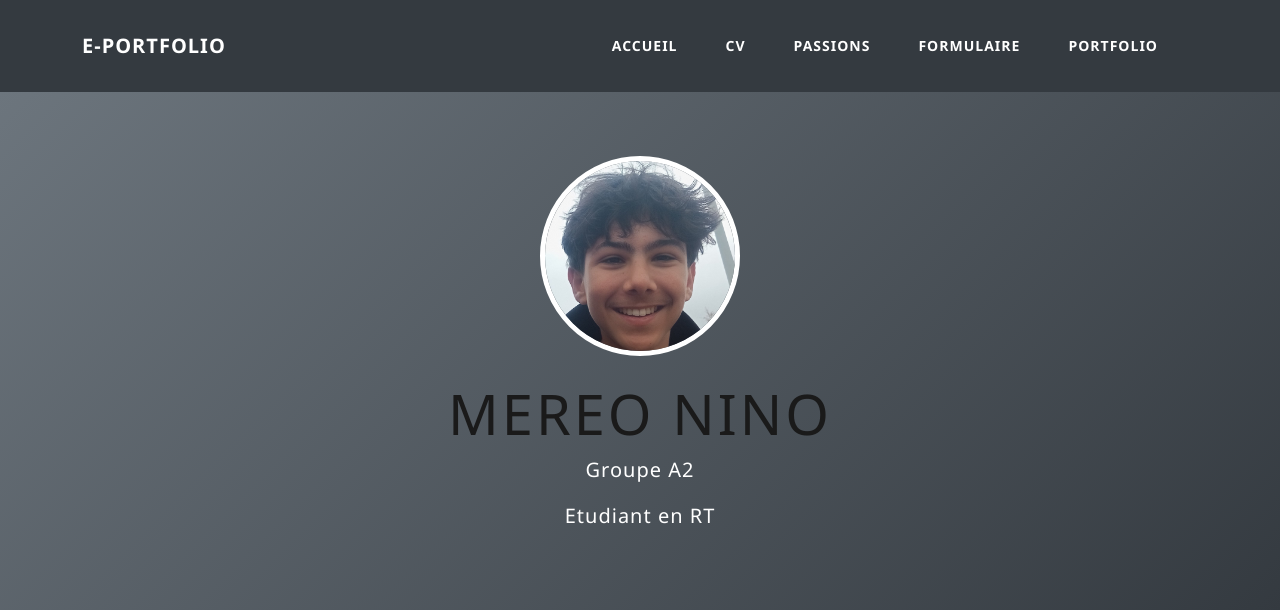
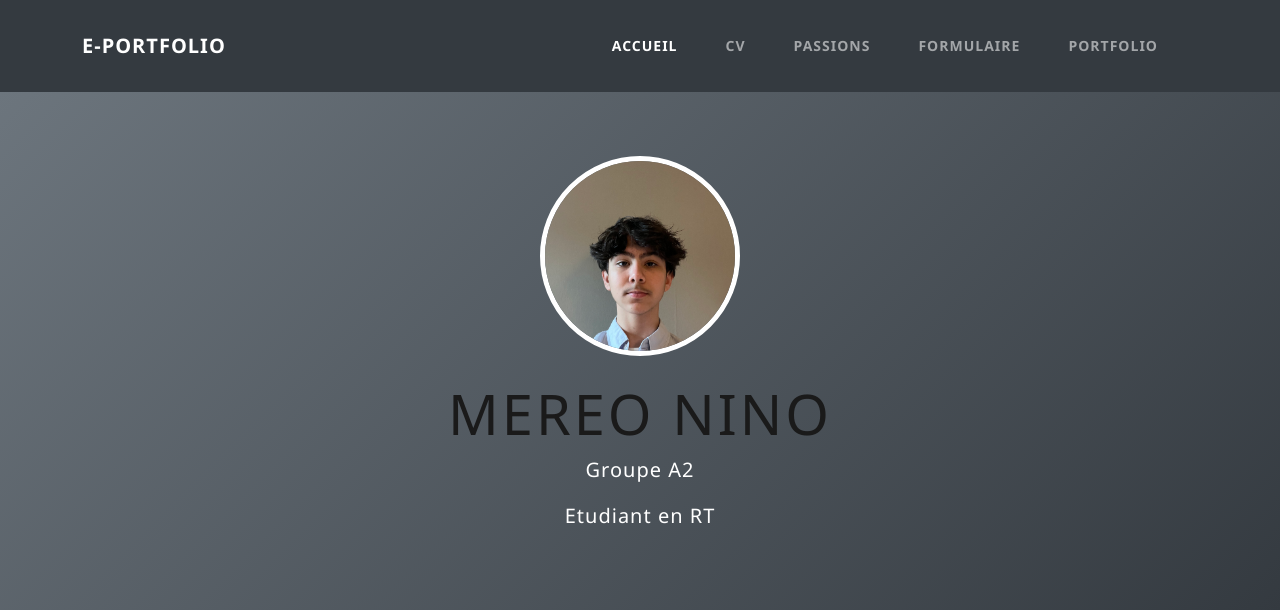
Before and after one commit to Ni0301/eportfolio, a Symfony app: template templates/eportfolio/index.html.twig in a window 1280 px wide. Shown: the top 610 px of the page. Run offline with Twig, Linux system fonts and the light colour scheme; the template is opened without the code that fills it: most values are stand-ins (such as "Sample title", 1, 10 or a date in 2020); some libraries are stand-ins or nearby versions.

Commit message:
Rectification nav-barre

```diff
--- a/templates/base.html.twig
+++ b/templates/base.html.twig
@@ -57,16 +57,16 @@
                         <a class="nav-link active" href="/eportfolio">Accueil</a>
                     </li>
                     <li class="nav-item">
-                        <a class="nav-link active" href="/eportfolio/CV">CV</a>
+                        <a class="nav-link" href="/eportfolio/CV">CV</a>
                     </li>
                     <li class="nav-item">
-                        <a class="nav-link active" href="/eportfolio/passions">Passions</a>
+                        <a class="nav-link" href="/eportfolio/passions">Passions</a>
                     </li>
                     <li class="nav-item">
-                        <a class="nav-link active" href="/eportfolio/formulaire">Formulaire</a>
+                        <a class="nav-link" href="/eportfolio/formulaire">Formulaire</a>
                     </li>
                     <li class="nav-item">
-                        <a class="nav-link active" href="/eportfolio/portfolio">Portfolio</a>
+                        <a class="nav-link" href="/eportfolio/portfolio">Portfolio</a>
                     </li>
                 </ul>
             </div>
--- a/templates/eportfolio/CV.html.twig
+++ b/templates/eportfolio/CV.html.twig
@@ -99,7 +99,7 @@
                         <a class="nav-link" href="{{ path('app_eportfolio_formulaire') }}">Formulaire</a>
                     </li>
                     <li class="nav-item">
-                        <a class="nav-link active" href="{{ path('app_eportfolio_portfolio') }}">Portfolio</a>
+                        <a class="nav-link" href="{{ path('app_eportfolio_portfolio') }}">Portfolio</a>
                     </li>
                 </ul>
             </div>
--- a/templates/eportfolio/formulaire.html.twig
+++ b/templates/eportfolio/formulaire.html.twig
@@ -60,16 +60,16 @@
                         <a class="nav-link" href="{{ path('app_eportfolio') }}">Accueil</a>
                     </li>
                     <li class="nav-item">
-                        <a class="nav-link active" href="{{ path('app_eportfolio_CV') }}">CV</a>
+                        <a class="nav-link" href="{{ path('app_eportfolio_CV') }}">CV</a>
                     </li>
                     <li class="nav-item">
                         <a class="nav-link" href="{{ path('app_eportfolio_passions') }}">Passions</a>
                     </li>
                     <li class="nav-item">
-                        <a class="nav-link" href="{{ path('app_eportfolio_formulaire') }}">Formulaire</a>
+                        <a class="nav-link active" href="{{ path('app_eportfolio_formulaire') }}">Formulaire</a>
                     </li>
                     <li class="nav-item">
-                        <a class="nav-link active" href="{{ path('app_eportfolio_portfolio') }}">Portfolio</a>
+                        <a class="nav-link" href="{{ path('app_eportfolio_portfolio') }}">Portfolio</a>
                     </li>
                 </ul>
             </div>
--- a/templates/eportfolio/passions.html.twig
+++ b/templates/eportfolio/passions.html.twig
@@ -72,7 +72,7 @@
                         <a class="nav-link" href="/eportfolio">Accueil</a>
                     </li>
                     <li class="nav-item">
-                        <a class="nav-link active" href="/eportfolio/CV">CV</a>
+                        <a class="nav-link" href="/eportfolio/CV">CV</a>
                     </li>
                     <li class="nav-item">
                         <a class="nav-link active" href="/eportfolio/passions">Passions</a>
@@ -81,7 +81,7 @@
                         <a class="nav-link" href="/eportfolio/formulaire">Formulaire</a>
                     </li>
                     <li class="nav-item">
-                        <a class="nav-link active" href="/eportfolio/portfolio">Portfolio</a>
+                        <a class="nav-link" href="/eportfolio/portfolio">Portfolio</a>
                     </li>
                 </ul>
             </div>
--- a/templates/eportfolio/portfolio.html.twig
+++ b/templates/eportfolio/portfolio.html.twig
@@ -88,7 +88,7 @@
                         <a class="nav-link" href="{{ path('app_eportfolio_passions') }}">Passions</a>
                     </li>
                     <li class="nav-item">
-                        <a class="nav-link active" href="{{ path('app_eportfolio_formulaire') }}">Formulaire</a>
+                        <a class="nav-link" href="{{ path('app_eportfolio_formulaire') }}">Formulaire</a>
                     </li>
                     <li class="nav-item">
                         <a class="nav-link active" href="{{ path('app_eportfolio_portfolio') }}">Portfolio</a>
```
Also changed, not shown: public/images/image_ni.jpeg.
